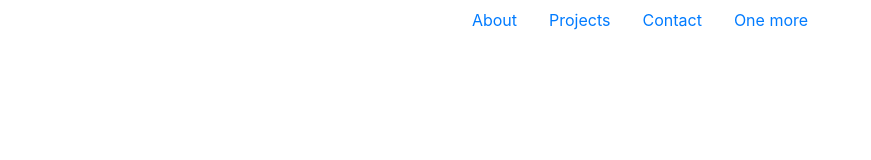
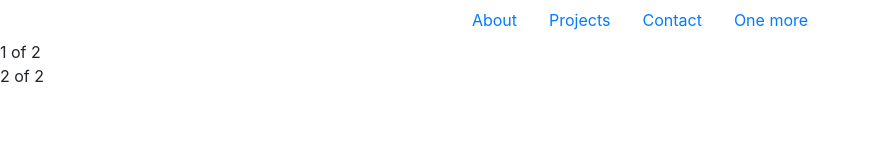
Before and after one commit to AtarDavid/Portfolio, a website: page index.html in a window 1280 px wide. Shown: the whole page, without its empty margins (0-871 px from the left). Drawn offline with Linux system fonts and the light colour scheme.

Commit message:
2 columns

```diff
--- a/index.html
+++ b/index.html
@@ -29,7 +29,15 @@
         </nav>
     </header>
     <main>
-        <section></section>
+        <section class="container">
+            <div class="row">
+                <div class="col">
+                    1 of 2
+                </div>
+                <div class="col">
+                    2 of 2
+                </div>
+        </section>
         <section></section>
         <section></section>
     </main>
```
